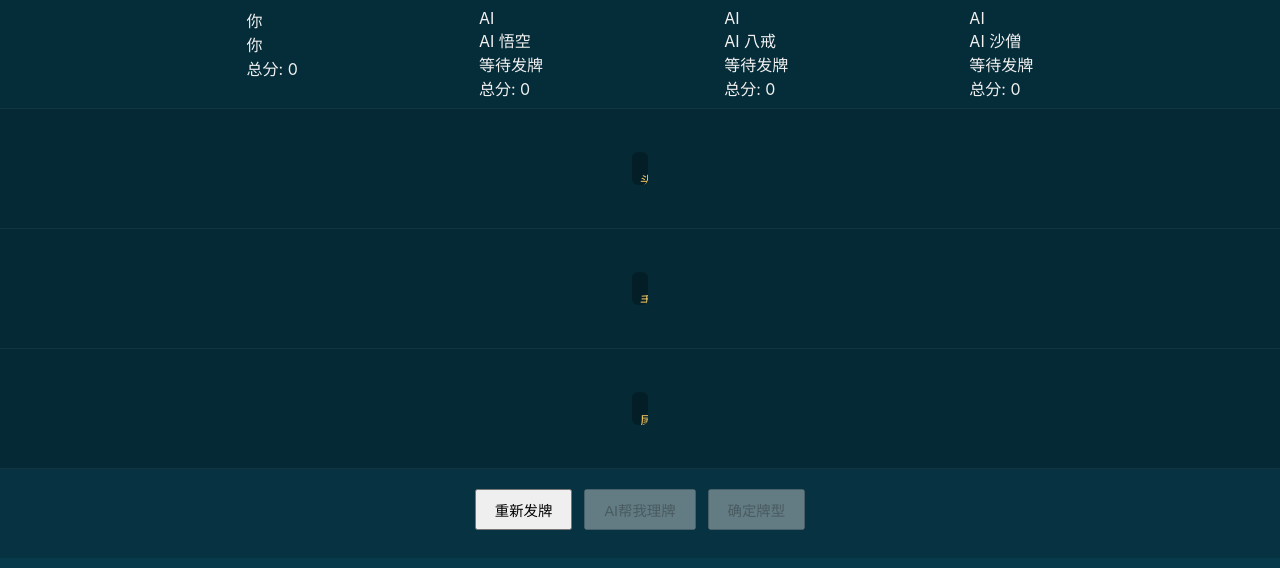
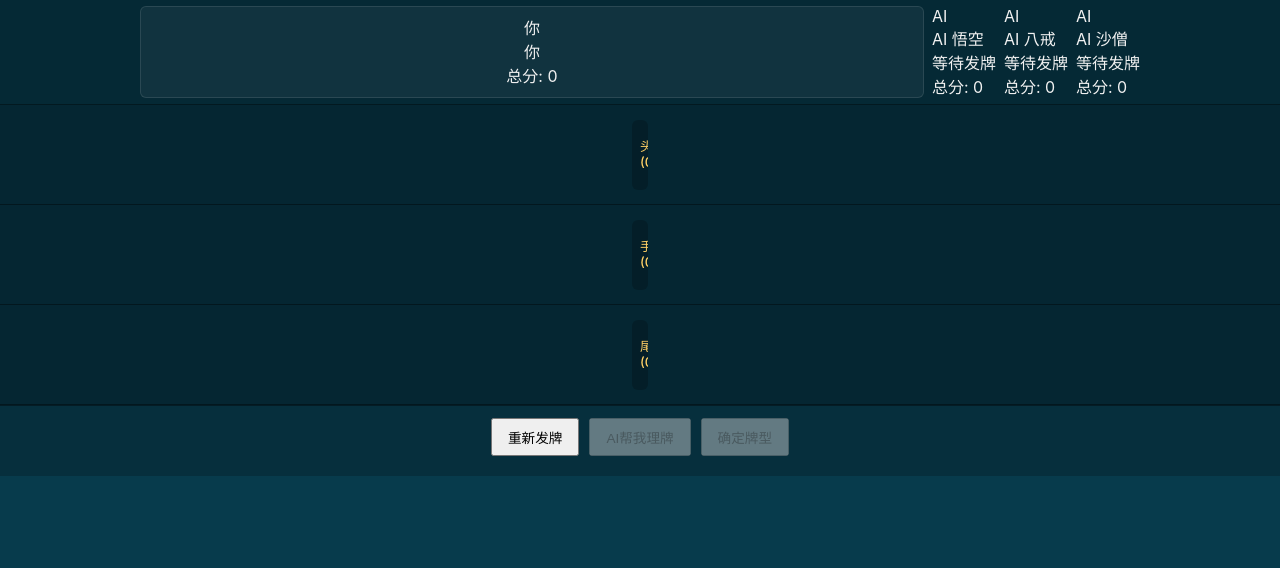
Before and after one commit to wen952555/sss, a React (Create React App) app in the folder frontend/: page / in a window 1280 px wide. Shown: the top 568 px of the page. Built offline with nearby package versions, Linux system fonts and the light colour scheme.

Commit message:
Update App.css

```diff
--- a/frontend/src/App.css
+++ b/frontend/src/App.css
@@ -30,65 +30,64 @@ body {
 /* 主游戏视图容器 (包含5个横幅) */
 .game-view-active {
   display: flex;
-  flex-direction: column;
-  align-items: stretch;
-  width: 100%;
-  flex-grow: 1;
+  flex-direction: column; /* 五个横幅垂直排列 */
+  align-items: stretch;    /* 横幅默认拉伸以占满宽度 */
+  width: 100%;           /* 占满父容器宽度 */
+  flex-grow: 1;          /* 占据app-container内所有可用垂直空间 */
   padding: 0;
-  /* gap: 5px; */ /* 移除横幅间gap，让背景色决定视觉分隔 */
+  /* gap: 5px; */       /* 移除gap，用边框或背景色区分横幅 */
 }
 
 /* 通用横幅区域样式 - 核心：宽度100%，无max-width，无margin auto */
 .banner-section {
   width: 100%;
-  padding: 10px 15px;
-  background-color: rgba(0, 0, 0, 0.2); /* 统一的横幅背景色，可以调整透明度 */
+  padding: 8px 15px;    /* 统一横幅自身的内边距 */
+  background-color: rgba(0, 0, 0, 0.22); /* 统一一个稍深的背景 */
   display: flex;
   flex-direction: column;
   align-items: center;
-  border-bottom: 1px solid rgba(255, 255, 255, 0.05); /* 横幅间细分隔线 */
+  border-bottom: 1px solid rgba(0, 0, 0, 0.4); /* 深色分隔线 */
 }
 .game-view-active > .banner-section:last-child {
-    border-bottom: none; /* 最后一个横幅底部无分隔线 */
+    border-bottom: none;
 }
 
 
 /* 横幅1: 玩家状态显示区 */
 .player-status-banner-section {
-  padding-top: 8px;
-  padding-bottom: 8px;
-  flex-grow: 0;     /* 不参与剩余空间分配 */
-  flex-shrink: 0;   /* 高度由内容决定 */
-  background-color: rgba(0,0,0,0.25);
+  padding-top: 6px;
+  padding-bottom: 6px;
+  flex-shrink: 0;
+  background-color: rgba(0,0,0,0.3);
 }
 .top-banner-container {
   display: flex;
   justify-content: space-around;
   align-items: stretch;
   width: 100%;
-  max-width: 960px;
+  max-width: 1000px; /* 内容区可以有一个最大宽度 */
   margin: 0 auto;
   gap: 8px;
   flex-wrap: wrap;
 }
-/* ... (player-banner-item 及其子元素样式保持紧凑) ... */
+/* ... (player-banner-item 及其子元素样式保持紧凑，可参考上一版) ... */
+.player-banner-item { flex: 1 1 150px; min-width: 130px; padding: 8px; border-radius: 6px; border: 1px solid rgba(255, 255, 255, 0.1); display: flex; flex-direction: column; align-items: center; text-align: center; background-color: rgba(255, 255, 255, 0.05); }
 
 
 /* 横幅2,3,4: 牌道区域 */
 .hand-lane-banner {
-  background-color: rgba(0,0,0,0.3);
-  padding: 10px 15px;
+  background-color: rgba(0,0,0,0.35);
+  padding-top: 10px;
+  padding-bottom: 10px;
   flex-grow: 1;     /* 关键：让每个牌道横幅平均分配剩余的垂直空间 */
   display: flex;
   justify-content: center;
-  align-items: center; /* 如果hand-area不占满100%高度，则使其垂直居中 */
+  align-items: center; /* 让 hand-area 在垂直方向居中 */
   overflow: hidden;
-  min-height: 120px;  /* 为牌道设置一个最小高度，防止过小 */
+  min-height: 100px;  /* 为牌道设置一个非常小的最小高度，主要靠flex-grow */
 }
-/* 确保三个牌道横幅的 flex-grow 值相同，以平均分配空间 */
-
 .hand-area {
-  background-color: rgba(0, 0, 0, 0.25);
+  background-color: rgba(0, 0, 0, 0.2);
   padding: 8px;
   border-radius: 6px;
   display: flex;
@@ -97,52 +96,32 @@ body {
   position: relative;
   align-items: center;
   width: 100%;
-  max-width: 600px;
+  max-width: 580px;
   margin: 0 auto;
-  height: 100%; /* 尝试填满父横幅分配到的高度 */
+  /* height: 100%; */ /* 移除，让内容和padding决定其在flex-grow分配空间后的高度 */
+  min-height: 70px;  /* (卡牌高56 + padding 16) 确保能放下文字和一行卡牌 */
   overflow: hidden;
 }
 .hand-info-internal { position: absolute; top: 4px; left: 8px; right: 8px; display: flex; justify-content: space-between; align-items: center; pointer-events: none; z-index: 1;}
-.hand-area-title-internal { color: #ffd166; font-weight: 500; font-size: 0.85em; }
+.hand-area-title-internal { color: #ffd166; font-weight: 500; font-size: 0.8em; }
 .hand-type-display-internal { font-size: 0.75em; color: #f1f1f1; background-color: rgba(0,0,0,0.6); padding: 2px 5px; border-radius: 3px; font-weight: 500; }
-
-.hand-area.allow-wrapping {
-  flex-wrap: wrap;
-  justify-content: center;
-  padding-top: 25px;
-  align-items: flex-start;
-  overflow-y: auto;
-}
-.hand-area:not(.allow-wrapping) {
-  flex-wrap: nowrap;
-  justify-content: center;
-  padding-top: 25px;
-}
-.card {
-  width: 50px;  /* 卡牌尺寸，需要根据牌道实际高度调整 */
-  height: 70px; /* 50 * 1.4 */
-  border-radius: 3px;
-  /* ... 其他样式保持不变 ... */
-}
+.hand-area.allow-wrapping { flex-wrap: wrap; justify-content: center; padding-top: 25px; align-items: flex-start; overflow-y: auto; /* min-height 根据内容和flex-grow决定 */ }
+.hand-area:not(.allow-wrapping) { flex-wrap: nowrap; justify-content: center; padding-top: 25px; }
+.card { width: 40px; height: 56px; border-radius: 3px; /* ... */ }
 /* ... (Card hover, active, dragging 样式保持不变) ... */
 
 
-/* 横幅5: 控制按钮区 */
+/* 横幅5: 控制按钮区 - 关键：放到最底部 */
 .controls-banner-section {
-  padding-top: 20px;    /* 增加上下 padding 使其高度增加 */
-  padding-bottom: 20px;
-  background-color: rgba(0,0,0,0.15);
-  flex-grow: 0;     /* 不参与剩余空间分配 */
-  flex-shrink: 0;   /* 高度由内容和padding决定 */
-  display: flex;
-  flex-direction: column;
-  justify-content: center;
-  align-items: center;
-  gap: 10px;
+  padding: 12px 10px; /* 按钮区的上下padding */
+  background-color: rgba(0,0,0,0.2);
+  flex-shrink: 0; /* 高度由内容决定，不压缩 */
+  margin-top: auto; /* 关键：将其推到父容器 (.game-view-active) 的底部 */
+  border-top: 1px solid rgba(0, 0, 0, 0.4); /* 与上方区域的分割线 */
 }
-.controls { display: flex; justify-content: center; gap: 12px; width: 100%; max-width: 400px; flex-wrap: wrap; padding-top: 0; margin-bottom: 8px; }
-.game-button { font-size: 0.9em; padding: 8px 18px; /* ... */ }
-.game-button.compare-all-button { margin-top: 0; width: auto; max-width: 280px; font-size: 1em; padding: 10px 25px; }
+.controls { display: flex; justify-content: center; gap: 10px; width: 100%; max-width: 400px; flex-wrap: wrap; padding-top: 0; margin-bottom: 8px; }
+.game-button { font-size: 0.85em; padding: 7px 15px; /* ... */ }
+.game-button.compare-all-button { margin-top: 0; width: auto; max-width: 250px; font-size: 0.95em; padding: 8px 20px; }
 
 
 /* --- 比牌视图容器 (保持不变) --- */
@@ -150,5 +129,24 @@ body {
 /* ... (其余比牌模态框相关样式保持不变) ... */
 
 
-/* --- 响应式调整 (保持不变或根据新基础布局微调) --- */
-/* ... */
+/* --- 响应式调整 (主要调整卡牌大小和间距) --- */
+@media (max-width: 900px) {
+  .top-banner-container, .hand-area, .controls { max-width: 95%; }
+}
+@media (max-width: 768px) {
+  .game-view-active { padding: 8px 0; gap: 4px; }
+  .banner-section { padding: 6px 10px; }
+  .card { width: 36px; height: 50px; }
+  .hand-area { min-height: 65px; gap: 3px;}
+  .hand-area.allow-wrapping { padding-top: 22px; min-height: 110px; }
+  .hand-area:not(.allow-wrapping) { padding-top: 22px;}
+  .controls-banner-section { padding: 10px; }
+  .controls .game-button { font-size: 0.8em; padding: 6px 12px; }
+  .game-button.compare-all-button { font-size: 0.9em; padding: 8px 18px; }
+}
+@media (max-width: 480px) {
+  .card { width: 30px; height: 42px; }
+  .hand-area { min-height: 55px; }
+  .hand-area.allow-wrapping { min-height: 95px; }
+  /* ... (其他小屏幕调整) ... */
+}
```
